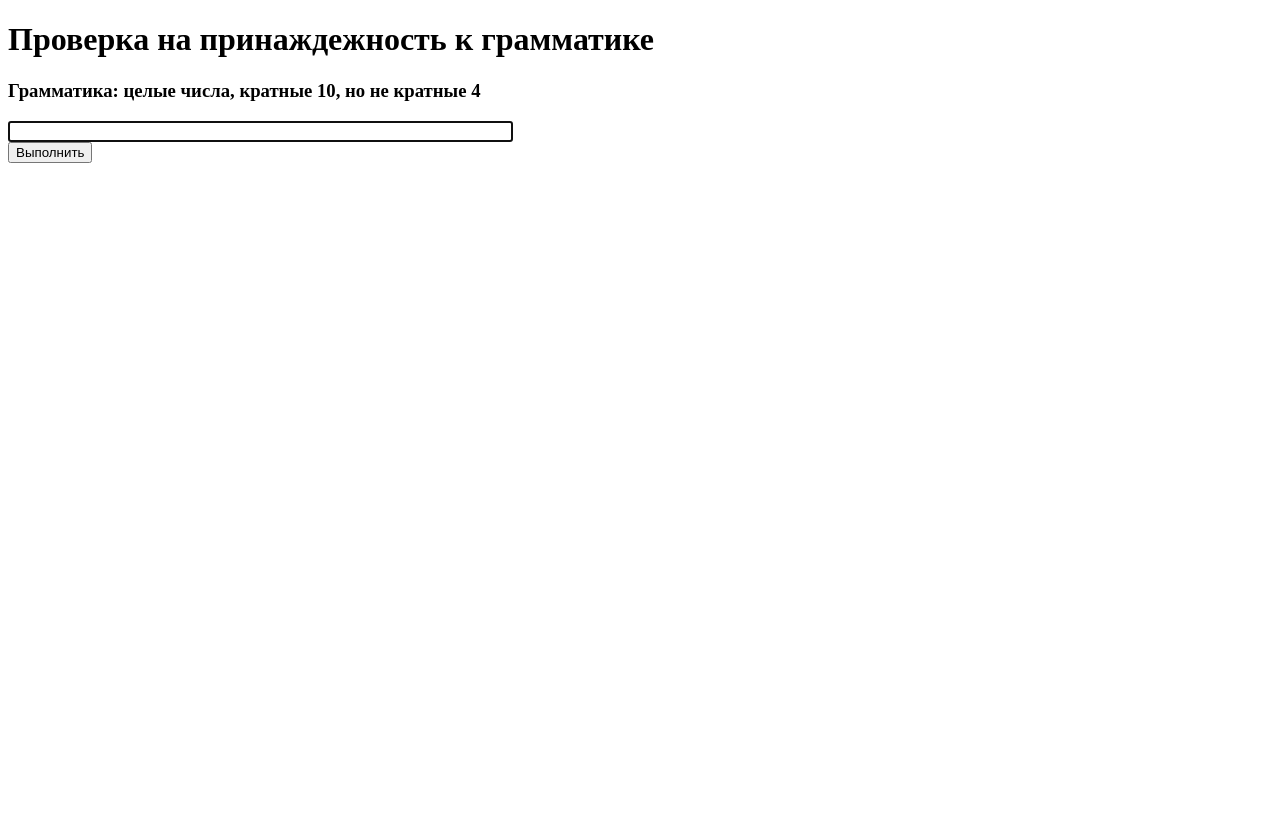
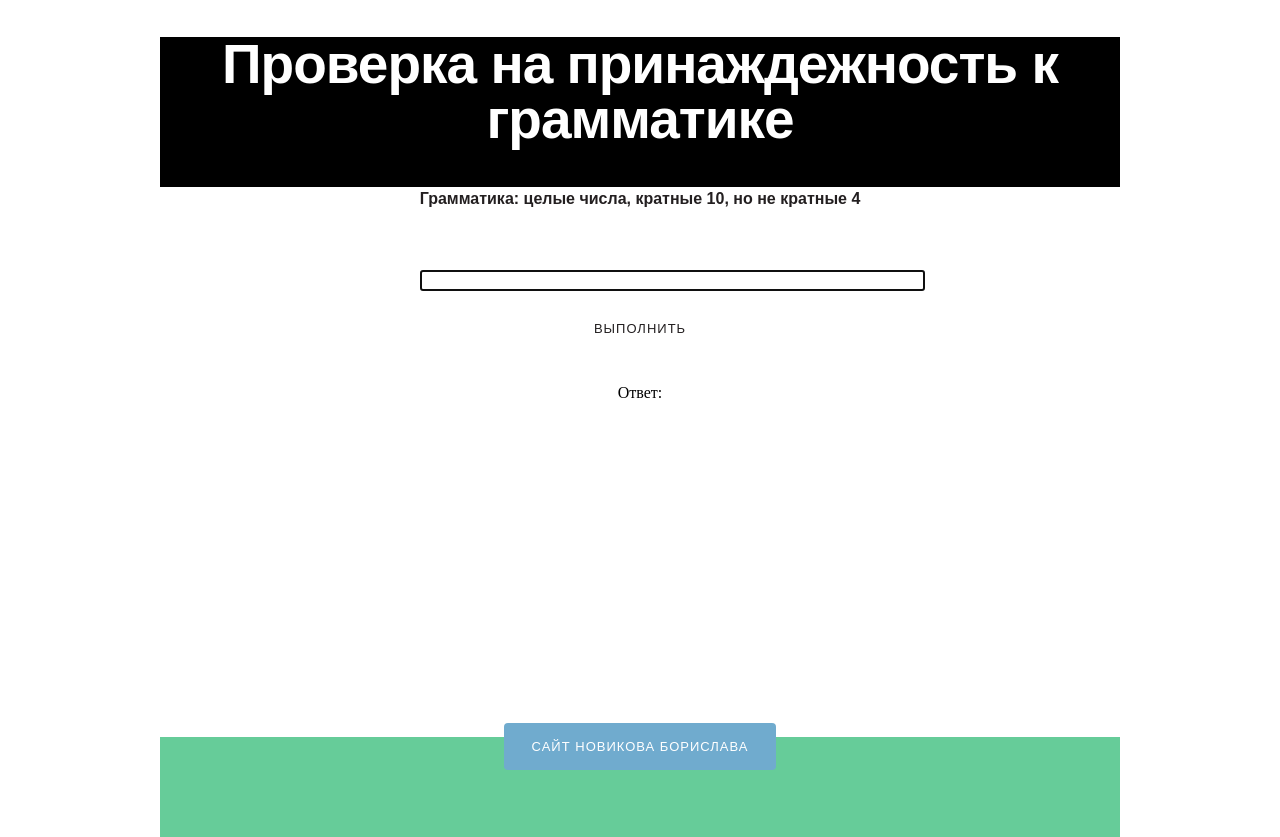
Before and after one commit to alexbrill/mlita_idz2, a plain HTML site: page index.html in a window 1280 px wide. Before the commit the page ends 800 px from the top, so only its background shows below. Drawn offline with Linux system fonts and the light colour scheme.

Commit message:
Add files via upload

```diff
--- a/index.html
+++ b/index.html
@@ -4,23 +4,32 @@
 <head>
   <meta charset="utf-8">
   <title>ИДЗ-2</title>
+
+
+  <link rel="stylesheet" href="css/main.css">
 </head>
 
 <body>
 
-<h1>Проверка на принаждежность к грамматике</h1>
-<h3>Грамматика: целые числа, кратные 10, но не кратные 4</h3>
+<div id = "page">
+	<div id = "header">
+		<h1>Проверка на принаждежность к грамматике</h1>
+		<h3>Грамматика: целые числа, кратные 10, но не кратные 4</h3>
+	</div>
 
-<div><input type="text" id="text" size="60" autofocus></div>
+	<div id = "content">
+		<div><input type="text" id="text" size="60" autofocus></div> <br>
+		<div><input class = "btn btn-secondary btn-lg" type="button" id="button" value="Выполнить"></div>
+		<div><br><br>Ответ: </div>
+		<div id="printBlock" class="result"></div>
+		<script src="js/script.js"></script>
+	</div>
+	<div id="substrate-footer"></div>
+</div>
 
-<div><input type="button" id="button" value="Выполнить"></div>
-
-<div id="printBlock"></div>
-
-<script src="js/script.js"></script>
-
-
-
+<footer>
+	<div><a href = "https://sites.google.com/view/mainbrlsv/%D0%B3%D0%BB%D0%B0%D0%B2%D0%BD%D0%B0%D1%8F" class="btn btn-lg btn-wide btn-primary">Сайт Новикова Борислава</a></div>
+</footer>
 
 
 
```
